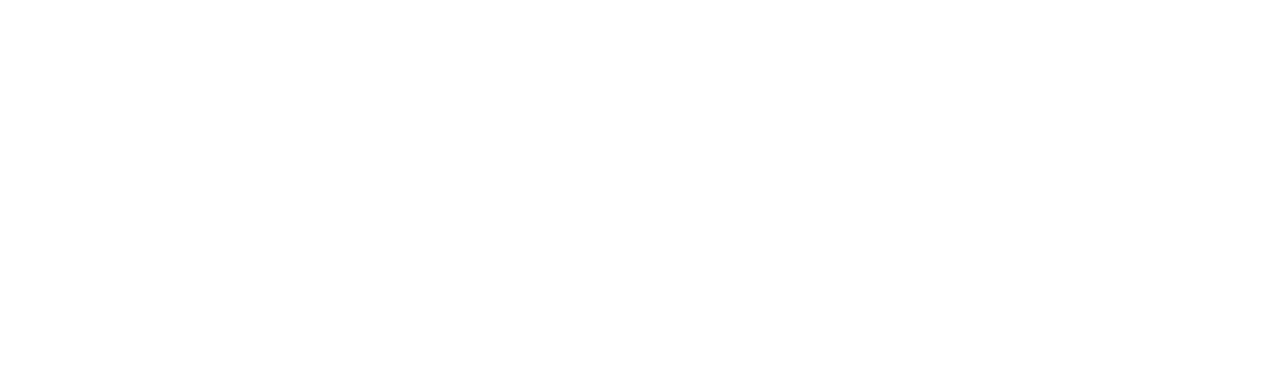
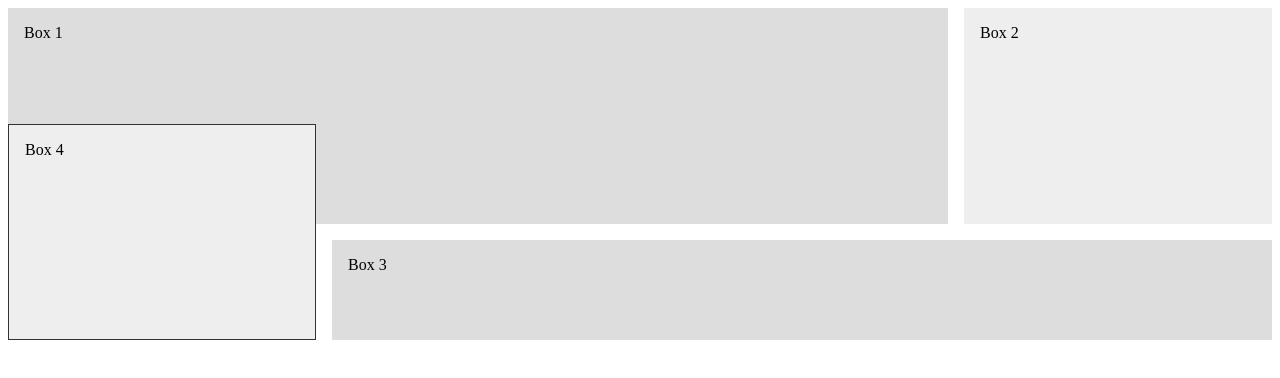
Before and after one commit to jaimin-marfatia/Mini-Projects, a plain HTML site: page CSS-Grid/index3.html in a window 1280 px wide. Drawn offline with Linux system fonts and the light colour scheme.

Commit message:
- CSS grid basics

```diff
--- a/CSS-Grid/index3.html
+++ b/CSS-Grid/index3.html
@@ -9,6 +9,11 @@
     <style>
         .wrapper {
             display: grid;
+            grid-template-columns: 1fr 2fr 1fr;
+            grid-auto-rows: minmax(100px, auto);
+            grid-gap: 1em;
+            justify-items: stretch;
+            align-items: stretch;
         }
 
         .wrapper>div {
@@ -19,12 +24,39 @@
         .wrapper>div:nth-child(odd) {
             background: #ddd;
         }
+
+        .box1 {
+            /* align-self: start; */
+            grid-column: 1/3;
+            grid-row: 1/3;
+        }
+
+        .box2 {
+            /* align-self: end; */
+            grid-column: 3;
+            grid-row: 1/3;
+        }
+
+        .box3 {
+            /* justify-self: end; */
+            grid-column: 2/4;
+            grid-row: 3;
+        }
+
+        .box4 {
+            grid-column: 1;
+            grid-row: 2/4;
+            border: 1px solid #333;
+        }
     </style>
 </head>
 
 <body>
     <div class="wrapper">
-
+        <div class="box box1">Box 1</div>
+        <div class="box box2">Box 2</div>
+        <div class="box box3">Box 3</div>
+        <div class="box box4">Box 4</div>
     </div>
 </body>
 
```
